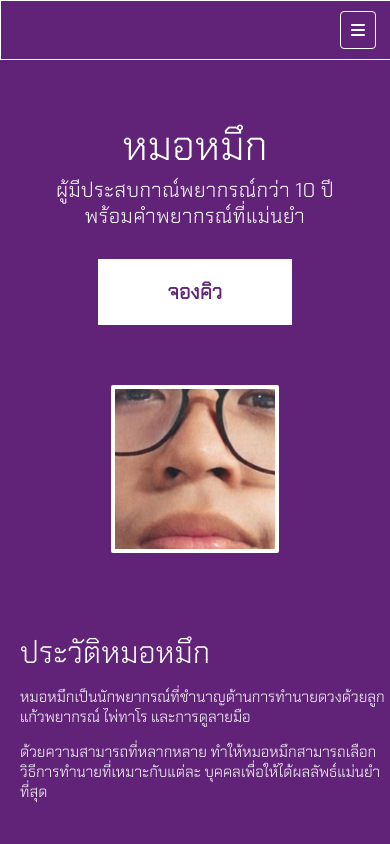
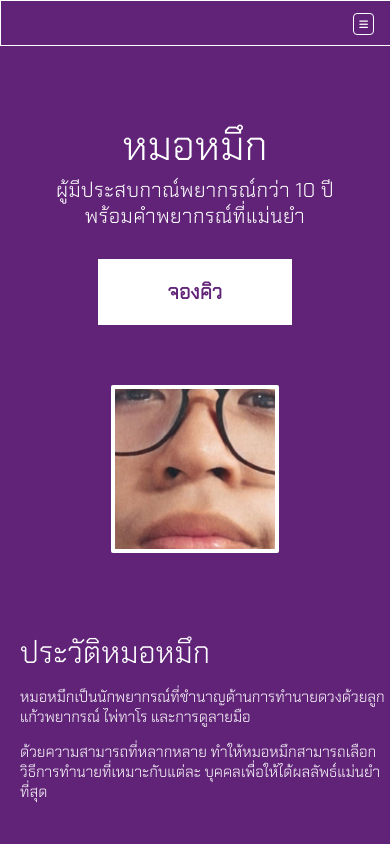
Before and after one commit to HaMaAHYa/octopus_fortune, a plain HTML site: page index.html in a window 390 px wide. Shown: the top 844 px of the page. Drawn offline with Linux system fonts and the light colour scheme; a script that the page names is missing.

Commit message:
second commit

```diff
--- /dev/null
+++ b/JavaScript.Js
@@ -0,0 +1,8 @@
+function fucntion(){
+    var x = document.getElementById("play");
+  if (x.style.display === "none") {
+    x.style.display = "block";
+  } else {
+    x.style.display = "none";
+  }
+}
--- a/index.html
+++ b/index.html
@@ -11,7 +11,14 @@
 </head>
 <body>
     <div class="navbar">
-        <i class="fa-solid fa-bars"></i>
+        <div id="forphone">
+            <a onclick="fucntion()"><i class="fa-solid fa-bars"></i></a>
+                <div id="play">
+                    <a href="#history">เกี่ยวกับหมอหมึก</a>
+                    <a href="#review">บทความ</a>
+                    <a href="#content">จองคิว</a>
+                </div>
+        </div>
         <ul>
             <li><a href="#history">เกี่ยวกับหมอหมึก</a></li>
             <li><a href="#review">บทความ</a></li>
--- a/style.css
+++ b/style.css
@@ -17,9 +17,20 @@ html{
     scroll-behavior: smooth;
 }
 
-.fa-solid{
-    display: none;
+#forphone{
+    display:none;
 }
+
+.fa-bars{
+    position: absolute;
+    display:none;
+    visibility:hidden;
+}
+
+#play{
+    display:none;
+}
+
 
 .navbar{
     top: 0;
@@ -227,12 +238,19 @@ html{
 @media screen and (max-width: 480px) {
 
     .fa-solid{
-        display: inline-block;
+        position: relative;
+        visibility: visible;
+        display: fixed;
         float: right;
-        padding: 10px;
-        margin: 10px 15px 10px 10px;
+        font-size: 10px;
+        padding: 5px;
+        margin: 0 5px 10px 0;
         border: 1.8px solid white;
         border-radius: 4px;
+    }
+
+    #forphone{
+        display:block;
     }
 
     .navbar ul{
```
